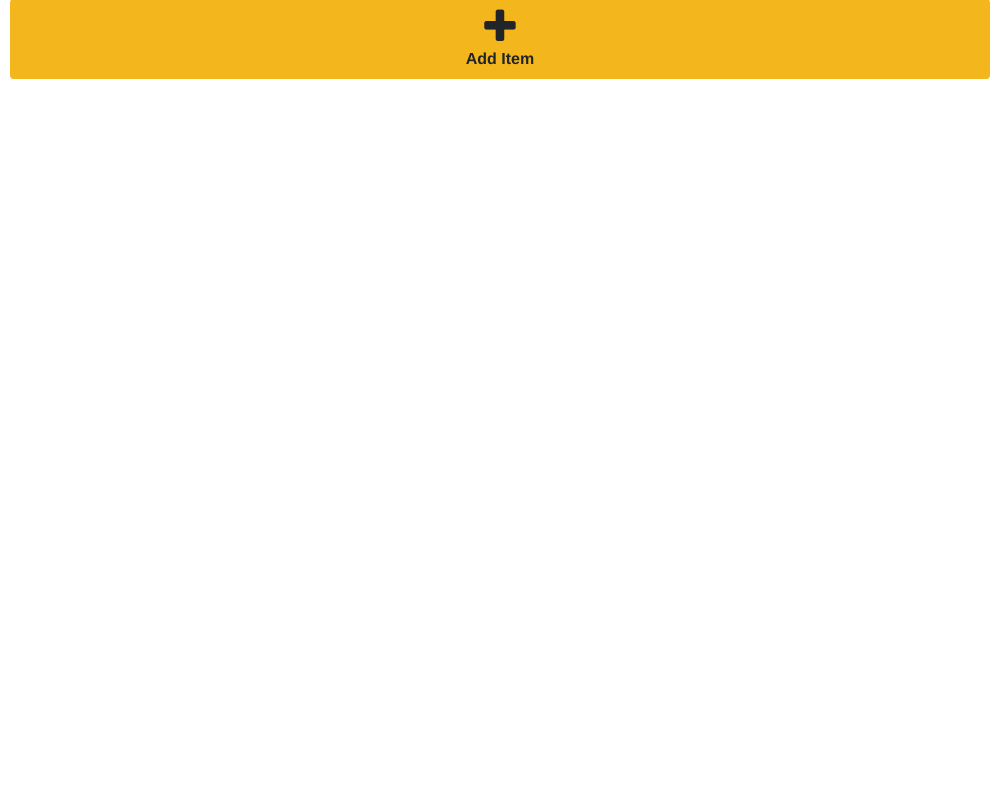
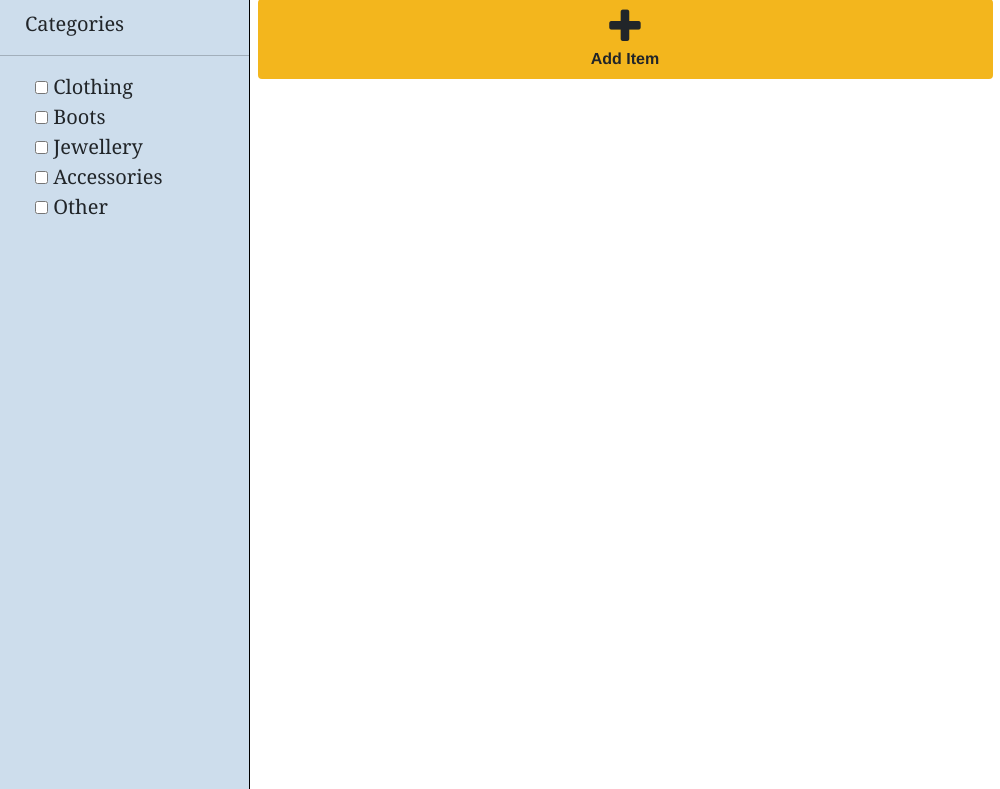
Before and after one commit to dylnsmth/lighten-up-unique-item-sale, an Electron app: page admin.html in a window 1000 px wide. Shown: the part 111-900 px from the top of the page. Before the commit the page ends 800 px from the top, so only its background shows below. Drawn offline with nearby package versions, Linux system fonts and the light colour scheme; no server answers.

Commit message:
Filter items on admin home page

```diff
--- a/admin-script.js
+++ b/admin-script.js
@@ -2,6 +2,7 @@ window.$ = window.jQuery = require("jquery");
 
 const fs = require("fs");
 let items = [];
+let selected_categories = [];
 
 let Item = class {
   constructor(title, description, price, categories, images) {
@@ -16,7 +17,7 @@ let Item = class {
 
 function addItemToPage(item) {
   $(".items-display").append(
-    `<div class="item-cell" id="` + item.id + `">
+    `<div class="item-cell cell-` + item.categories[0] + `" id="` + item.id + `">
       <img class="item-cell-img" src="` + item.images[0] + `" />
       <h4 class="item-cell-title">` + item.title + `</h4>
       <i class="admin-trash-icon item-delete-` + item.id + ` fa fa-trash-o"></i>
@@ -54,6 +55,17 @@ function createItemListFromJSON() {
   return items;
 }
 
+function filterByCategories() {
+  if (selected_categories.length > 0) {
+    $(".item-cell").hide();
+    for (let cat_index in selected_categories) {
+      $(".cell-" + selected_categories[cat_index]).show();
+    }
+  } else {
+    $(".item-cell").show();
+  }
+}
+
 $(document).ready(function() {
   if (!fs.existsSync("items.json")) {
     fs.writeFileSync("items.json", JSON.stringify([]));
@@ -67,4 +79,15 @@ $(document).ready(function() {
     window.location.href = "./add-item.html";
   });
 
+  $(".category-checkbox").change(function() {
+    let cat = $(this).val()
+    let cat_index = selected_categories.indexOf(cat);
+    if (cat_index < 0) {
+      selected_categories.push(cat);
+    } else {
+      selected_categories.splice(cat_index, 1);
+    }
+    filterByCategories();
+  });
+
 });
--- a/admin.html
+++ b/admin.html
@@ -16,13 +16,49 @@
     <nav class="upper-nav">
       <img class="carl-logo" src="./assets/carleton logo.png" />
       <span class="site-subtitle">Admin Site</span>
-      <span class="site-title">Lighten Up Online Thrift Store</span>
+      <span class="site-title">Lighten Up Thrift Sale</span>
     </nav>
-    <button id="add-item" class="btn btn-yellow">
-      <i style="font-size: 40px;" class="fa fa-plus"></i><br>
-      Add Item
-    </button>
-    <div class="items-display">
+    <div class="wrapper">
+
+        <!-- Sidebar -->
+        <nav id="sidebar">
+          <ul class="list-unstyled components">
+              <p class="admin-sidebar-heading">Categories</p>
+              <hr>
+              <li name="Clothing">
+                <input class="category-checkbox" type="checkbox" id="checkboxClothing" name="checkboxClothing" value="Clothing">
+                <label for="checkboxClothing"> Clothing</label><br>
+              </li>
+              <li name="Boots">
+                <input class="category-checkbox" type="checkbox" id="checkboxBoots" name="checkboxBoots" value="Boots">
+                <label for="checkboxBoots"> Boots</label><br>
+              </li>
+              <li name="Jewellery">
+                <input class="category-checkbox" type="checkbox" id="checkboxJewellery" name="checkboxJewellery" value="Jewellery">
+                <label for="checkboxJewellery"> Jewellery</label><br>
+              </li>
+              <li name="Accessories">
+                <input class="category-checkbox" type="checkbox" id="checkboxAccessories" name="checkboxAccessories" value="Accessories">
+                <label for="checkboxAccessories"> Accessories</label><br>
+              </li>
+              <li name="Other">
+                <input class="category-checkbox" type="checkbox" id="checkboxOther" name="checkboxOther" value="Other">
+                <label for="checkboxOther"> Other</label><br>
+              </li>
+          </ul>
+        </nav>
+
+        <!-- Page Content -->
+        <div id="content">
+          <button id="add-item" class="btn btn-yellow">
+            <i style="font-size: 40px;" class="fa fa-plus"></i><br>
+            Add Item
+          </button>
+          <div class="items-display">
+
+          </div>
+
+        </div>
 
     </div>
     <!-- Bootstrap -->
--- a/style.css
+++ b/style.css
@@ -1,5 +1,9 @@
 body {
   font-family: helvetica;
+}
+
+#content {
+  width: 100%;
 }
 
 /* NAVBARS */
@@ -110,17 +114,13 @@ body {
 
 /* PUBLISH */
 
-.section-publish {
-  /* display: flex; */
-  /* justify-content: center; */
-}
-
 .publish-button {
   width: 120px;
 }
 
 /* ADMIN PAGE */
 
+/* ITEM CELLS */
 #add-item {
   width: 98%;
   margin-right: 1%;
@@ -157,6 +157,32 @@ body {
   position: absolute;
   top: 3px;
   right: 6px;
+}
+
+/* SIDEBAR */
+
+.wrapper {
+    display: flex;
+    align-items: stretch;
+    height: 100%;
+}
+
+#sidebar {
+    min-width: 250px;
+    max-width: 250px;
+    background-color: #cdddec;
+    border-right: 1px solid black;
+    font-family: georgia;
+    font-size: 20px;
+}
+
+.admin-sidebar-heading {
+  margin-top: 20px;
+  margin-left: 25px;
+}
+
+#sidebar li {
+  margin-left: 35px;
 }
 
 /* BTN COLOR SCHEMES */
```
Also changed, not shown: add-item.html (+1 -1 lines).
